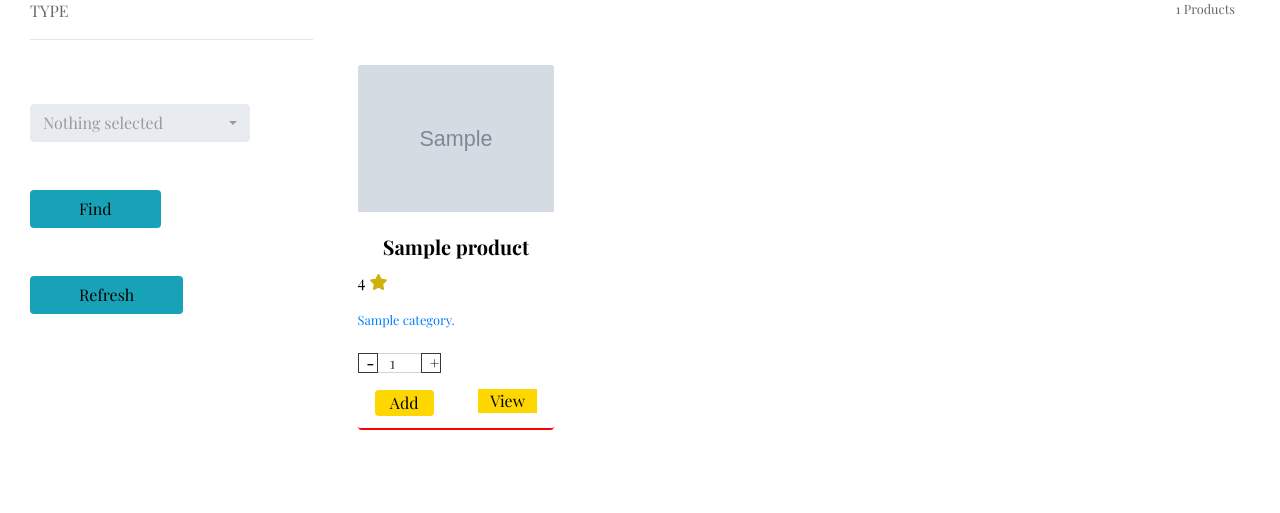
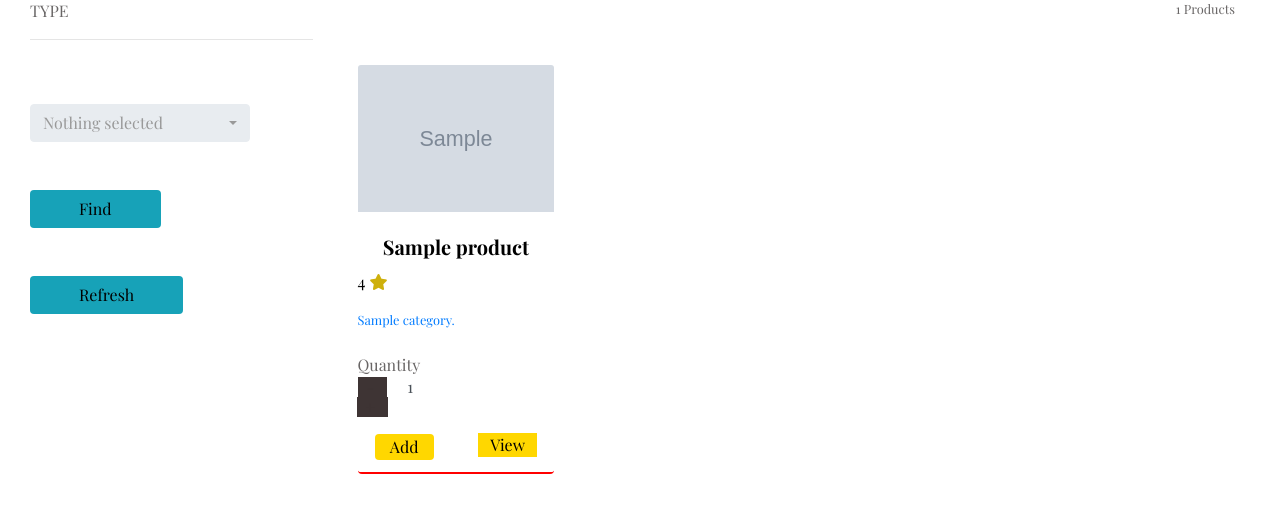
Before and after one commit to johnston9/la-donut, a Django app: page /products/ in a window 1280 px wide. Shown: the part 273-786 px from the top of the page. Run offline with Django 3.2, Linux system fonts and the light colour scheme; tables that the repository leaves empty hold one stand-in row (values such as "Sample post"); grey boxes marked "Sample" are stand-in pictures; some libraries are stand-ins or nearby versions; some web fonts are replaced.

Commit message:
formatted quantity box

```diff
--- a/products/templates/products/shop.html
+++ b/products/templates/products/shop.html
@@ -192,13 +192,15 @@
                                                     </div>
                                                 </div>
                                                 <!--quan new-->
-                                                <div class="col-6 pl-0 ml-0 mt-2">
-                                                    <div class="form-group pl-0 ml-0">
+                                                <div class="row">
+                                                <div class="col-6 pl-0 ml-0 mt-2 mb-0">
+                                                    <p class="mb-0">Quantity</p>
+                                                    <div class="form-group pl-0 ml-0 mt-0">
                                                         <div class="input-group pl-0 ml-0">
                                                             <div class="input-group-prepend">
                                                                 <button class="decrement-qty btn btn-quantity-sm rounded-0"
                                                                     data-item_id="{{ product.id }}" id="decrement-qty_{{ product.id }}">
-                                                                    <span class="text-black font-weight-bold mr-1">-</span>
+                                                                    <span class="plus font-weight-bold mr-1">-</span>
                                                                 </button>
                                                             </div>
                                                             <input class="form-control small-input qty_input" type="number"
@@ -208,11 +210,12 @@
                                                             <div class="input-group-append">
                                                                 <button class="increment-qty btn btn-quantity-sm rounded-0"
                                                                     data-item_id="{{ product.id }}" id="increment-qty_{{ product.id }}">
-                                                                    <span class="text-black font-weight-bold mr-1">+</span>
+                                                                    <span class="plus font-weight-bold mr-1">+</span>
                                                                 </button>
                                                             </div>
                                                         </div>
                                                     </div>
+                                                </div>
                                                 </div>
                                                 <!--buttons-->
                                                 <div class="form-row">
@@ -377,14 +380,18 @@
                                                     </div>
                                                 </div>
                                                 <!--quan new-->
-                                                <div class="form-row">
-                                                <div class="col-4 pl-0">
-                                                    <div class="form-group pl-0">
+                                                <div class="form-row mt-2">
+                                                <div class="col-6 pl-0">
+                                                    <p class="mb-0">Quantity</p>
+                                                    <div class="form-group pl-0 mt-0">
                                                         <div class="input-group pl-0">
                                                             <div class="input-group-prepend">
                                                                 <button class="pr-1 decrement-qty btn btn-quantity-sm rounded-0"
                                                                     data-item_id="{{ product.id }}" id="decrement-qty_{{ product.id }}">
-                                                                    <span class="text-black font-weight-bold mr-1 pr-1">-</span>
+                                                                    <!--<span class="plus font-weight-bold mr-1 pr-1">-</span>-->
+                                                                    <span class="icon">
+                                                                        <i class="fas fa-minus fa-xs"></i>
+                                                                    </span>
                                                                 </button>
                                                             </div>
                                                             <input class="form-control small-input qty_input" type="number"
@@ -394,7 +401,10 @@
                                                             <div class="input-group-append">
                                                                 <button class="increment-qty btn btn-quantity-sm rounded-0"
                                                                     data-item_id="{{ product.id }}" id="increment-qty_{{ product.id }}">
-                                                                    <span class="text-black font-weight-bold mr-1 pr-1">+</span>
+                                                                    <!--<span class="plus font-weight-bold">+</span>-->
+                                                                    <span class="icon">
+                                                                        <i class="fas fa-plus fa-xs"></i>
+                                                                    </span>
                                                                 </button>
                                                             </div>
                                                         </div>
@@ -410,9 +420,11 @@
                                                             value="{{ request.path }}">
                                                     </div>
                                                     <div class="col-4 offset-2">
+                                                        <div class="view w-100 bg-gold">
                                                         <a href="{% url 'view_item' product.id %}">
-                                                            <button class="w-100 bg-gold"> View</button>
+                                                            <spam class=""> View</spam>
                                                         </a>
+                                                    </div>
                                                     </div>
                                                     <!--end but-->
                                                 </div>
--- a/products/templates/products/view_item.html
+++ b/products/templates/products/view_item.html
@@ -110,7 +110,7 @@
                                         <button class="decrement-qty btn btn-quantity rounded-0"
                                             data-item_id="{{ product.id }}" id="decrement-qty_{{ product.id }}">
                                             <span class="icon">
-                                                <i class="fas fa-minus"></i>
+                                                <i class="fas fa-minus fa-xs"></i>
                                             </span>
                                         </button>
                                     </div>
--- a/static/css/base.css
+++ b/static/css/base.css
@@ -141,7 +141,6 @@ hr.grey100 {
 }
 
 .btn-quantity {
-    background: black;
     color: white;
     height: 26px !important;
     padding: 0rem .75rem;
@@ -156,21 +155,29 @@ hr.grey100 {
 }
 
 .btn-quantity-sm {
-    background: white;
-    color: #3e3434;
+    background: #3e3434;
+    color: #fff;
     height: 20px !important;
     padding: 0rem .50rem;
     font-size: 1rem !important;
     line-height: 1rem !important;
-    border: 1px solid #3e3434;
-    width: 20px;
 }
 
 .btn-quantity-sm:hover,
 .btn-quantity-sm:active,
 .btn-quantity-sm:focus {
     background: #222;
-    color: white;
+    color: rgba(255, 255, 255, 0.89);
+}
+
+.btn-quantity-sm span {
+    color: #3e3434;
+}
+
+.btn-quantity-sm>span:hover,
+.btn-quantity-sm>span:active,
+.btn-quantity-sm>span:focus {
+    color: rgba(255, 255, 255, 0.89);
 }
 
 /*return to top button*/
@@ -329,12 +336,18 @@ hr.grey100 {
 .input-group>.form-control.small-input,
 .input-group>.form-control-plaintext.small-input {
     height: 20px !important;
+    border-color: white;
+    padding-left: 20px !important;
 }
 
 #quicksub-but {
     width: 70px;
     height: 20px;
     padding: 0;
+}
+
+.view {
+    height: 23px;
 }
 /* -------------------------------- Media Queries */
 
```
